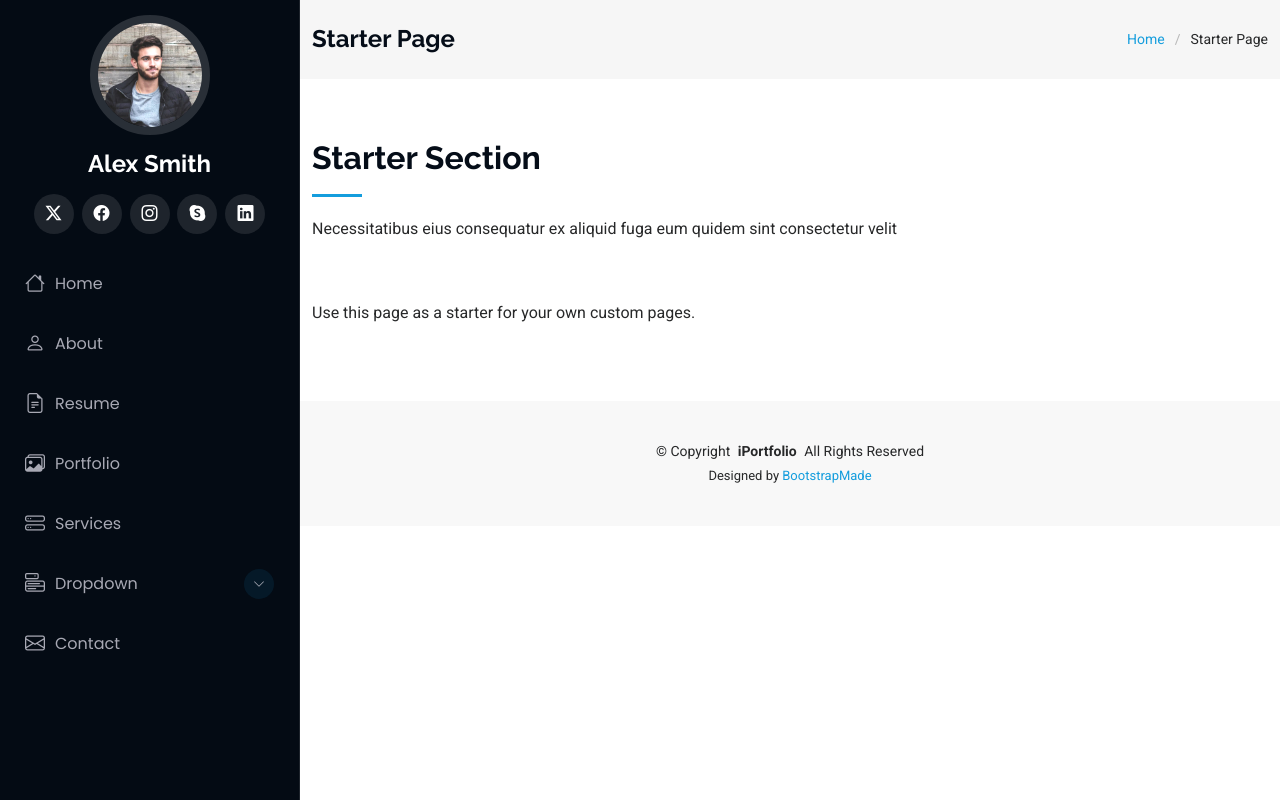
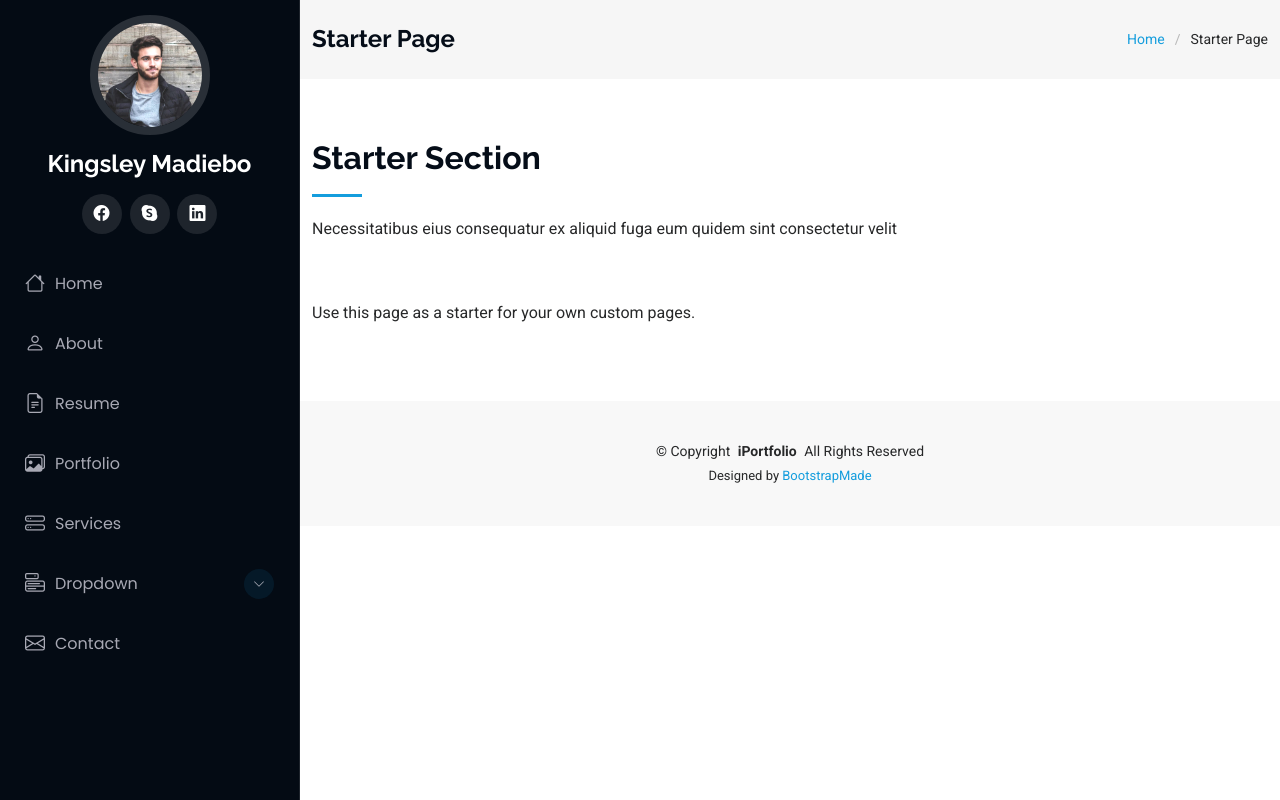
Before and after one commit to kmadiebo/kmadiebo.github.io, a plain HTML site: page starter-page.html in a window 1280 px wide. Drawn offline with Linux system fonts and the light colour scheme.

Commit message:
initialcommit

```diff
--- a/starter-page.html
+++ b/starter-page.html
@@ -48,13 +48,13 @@
     <a href="index.html" class="logo d-flex align-items-center justify-content-center">
       <!-- Uncomment the line below if you also wish to use an image logo -->
       <!-- <img src="assets/img/logo.png" alt=""> -->
-      <h1 class="sitename">Alex Smith</h1>
+      <h1 class="sitename">Kingsley Madiebo</h1>
     </a>
 
     <div class="social-links text-center">
-      <a href="#" class="twitter"><i class="bi bi-twitter-x"></i></a>
+      <!-- a href="#" class="twitter"><i class="bi bi-twitter-x"></i></a -->
       <a href="#" class="facebook"><i class="bi bi-facebook"></i></a>
-      <a href="#" class="instagram"><i class="bi bi-instagram"></i></a>
+      <!--a href="#" class="instagram"><i class="bi bi-instagram"></i></a -->
       <a href="#" class="google-plus"><i class="bi bi-skype"></i></a>
       <a href="#" class="linkedin"><i class="bi bi-linkedin"></i></a>
     </div>
```
